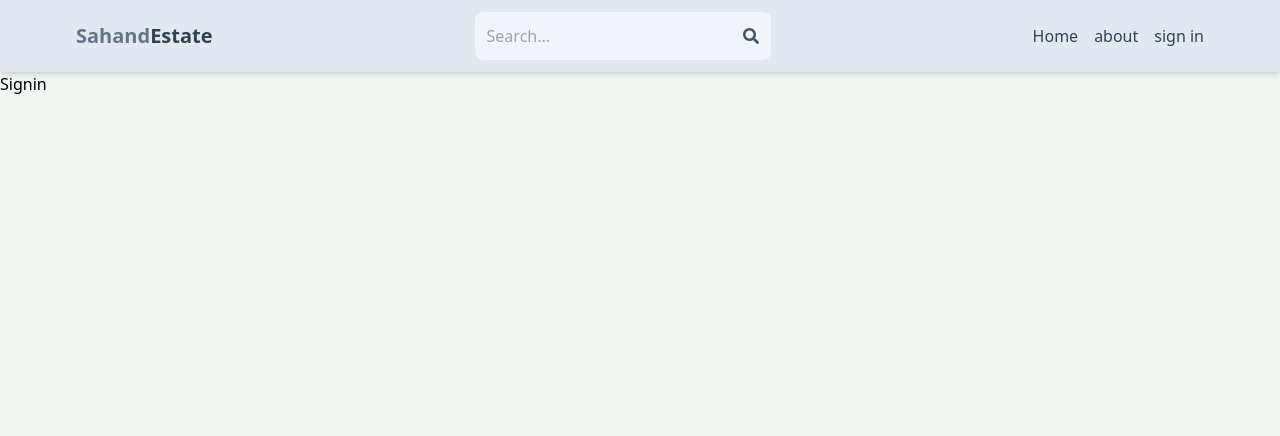
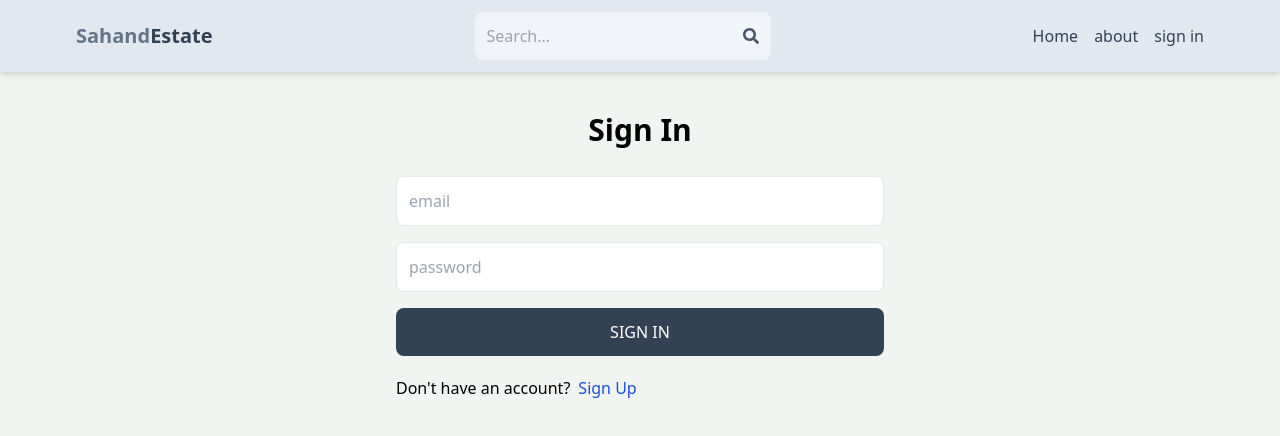
Before and after one commit to sourabhnoob/mern-estate, a React (Vite) app in the folder client/: page /sign-in in a window 1280 px wide. Shown: the top 436 px of the page. Built offline with nearby package versions, Linux system fonts and the light colour scheme.

Commit message:
12 complete sign in page functionality

```diff
--- a/client/src/pages/SignIn.jsx
+++ b/client/src/pages/SignIn.jsx
@@ -1,9 +1,65 @@
-import React from 'react'
+import React, { useState } from 'react'
+import { Link,useNavigate } from 'react-router-dom'
 
-const Signin = () => {
+const SignIn = () => {
+  const [formData,setFormData] = useState({})
+  const [error,setError] = useState(null);
+  const [loading,setLoading] = useState(false);
+  const navigate = useNavigate()
+  const handleChange=(e)=>{
+    setFormData({
+      ...formData,
+      [e.target.id]:e.target.value,
+    });
+  }
+
+  const handleSubmit = async(e)=>{
+    e.preventDefault();
+    try {
+      setLoading(true);
+      const res= await fetch('/api/auth/signin',{
+        method:'POST',
+        headers:{
+          'Content-Type':'application/json'
+        },
+        body:JSON.stringify(formData),
+      });
+      const data = await res.json();
+      console.log(data)
+      if(data.success === false){
+        setLoading(false)
+        setError(data.message);
+        return;
+      }
+      setLoading(false);
+      setError(null);
+      navigate('/')
+    }catch (error) {
+      setLoading(false);
+      setError(error.message);
+    }
+  }
+
   return (
-    <div>Signin</div>
+    <>
+    <div className='p-3 max-w-lg mx-auto'>
+      <h1 className='text-3xl text-center font-semibold my-7'>Sign In</h1>
+      <form onSubmit={handleSubmit} className='flex flex-col gap-4'>
+      <input type='email' placeholder='email' className='border p-3 rounded-lg' id='email' onChange={handleChange}/>
+      <input type='password' placeholder='password' className='border p-3 rounded-lg' id='password' onChange={handleChange}/>
+
+      <button disabled={loading} className='bg-slate-700 text-white p-3 rounded-lg uppercase hover:opacity-95 disabled:opacity-80'>{loading ? 'Loading...' : 'Sign In'}</button>
+      </form>
+      <div className='flex gap-2 mt-5'>
+        <p>Don't have an account?</p>
+        <Link to={'/sign-up'}>
+          <span className='text-blue-700'> Sign Up</span>
+        </Link>
+      </div>
+      {error && <p className='text-red-500 mt-5'>{error}</p>}
+    </div>
+    </>
   )
 }
 
-export default Signin
+export default SignIn
```
